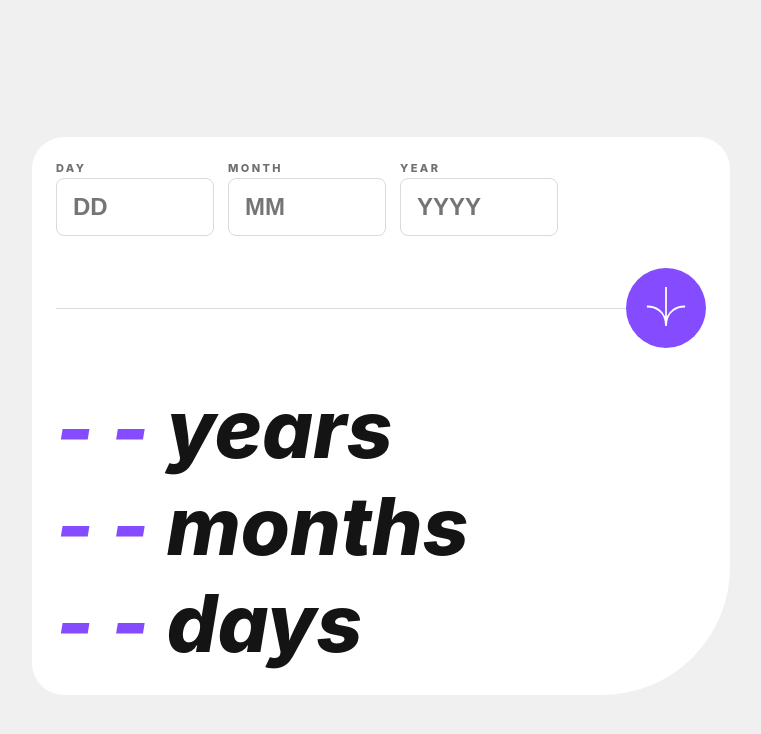
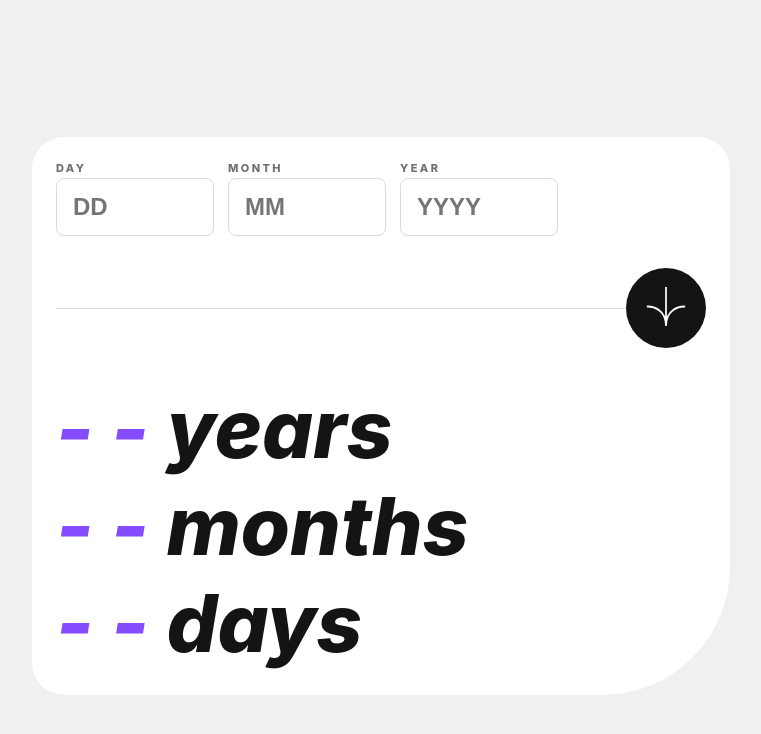
Before and after one commit to Vyonyx/AgeCalculator-feMentors-Vue, a Vue app: page / in a window 1280 px wide. In both pictures the pointer is over the button 925 px from the left and 308 px from the top of the page. Shown: the top 734 px of the page, without its empty margins (259-1020 px from the left). Built offline with nearby package versions, Linux system fonts and the light colour scheme.

Commit message:
add hover styling to form submit button for Age Calculator

```diff
--- a/src/components/AgeCalculatorCard.vue
+++ b/src/components/AgeCalculatorCard.vue
@@ -240,6 +240,9 @@ $tablet-breakpoint: 768px;
     border: none;
     cursor: pointer;
 
+    &:hover {
+      background: var(--off-black);
+    }
 
     img {
       width: 60%;
```
